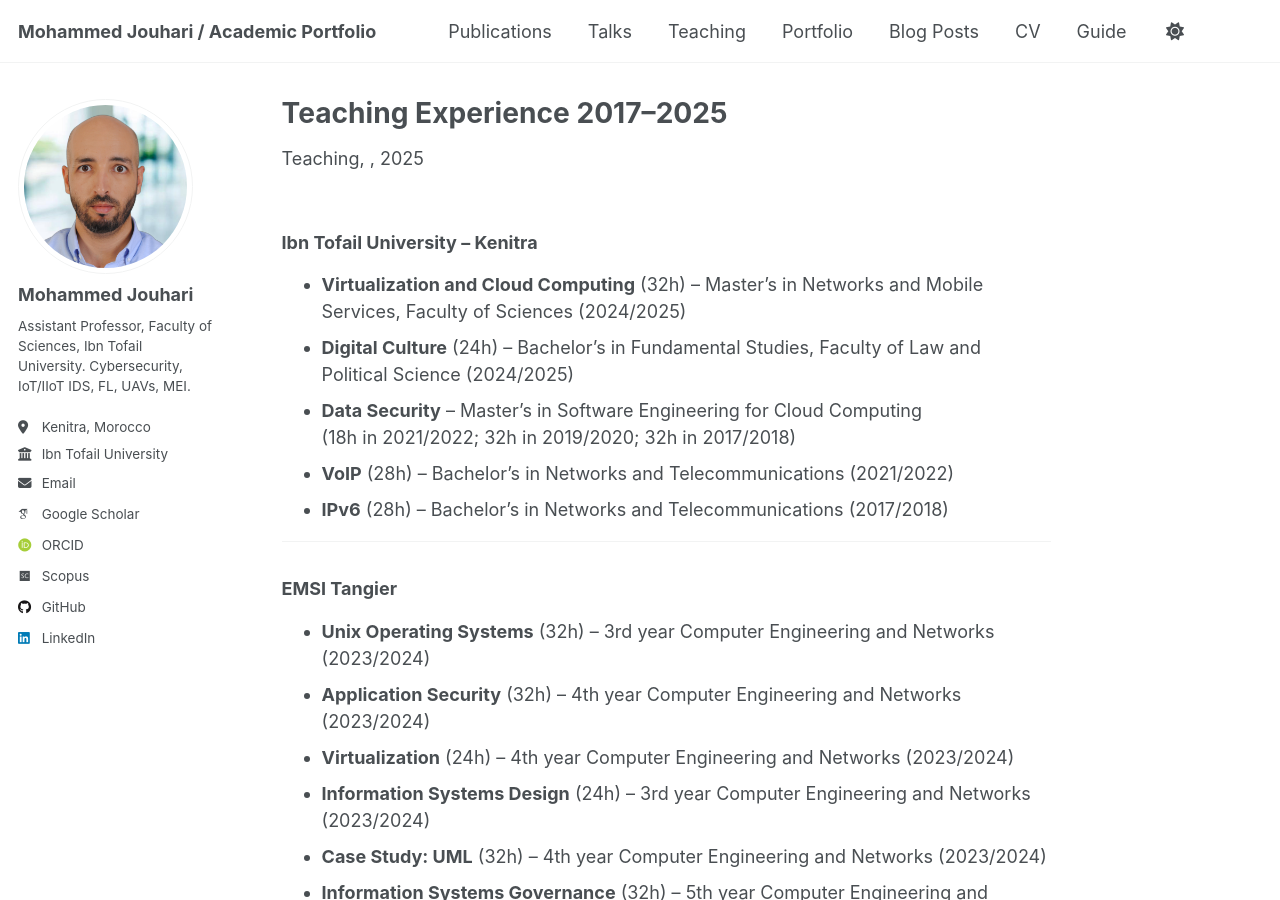
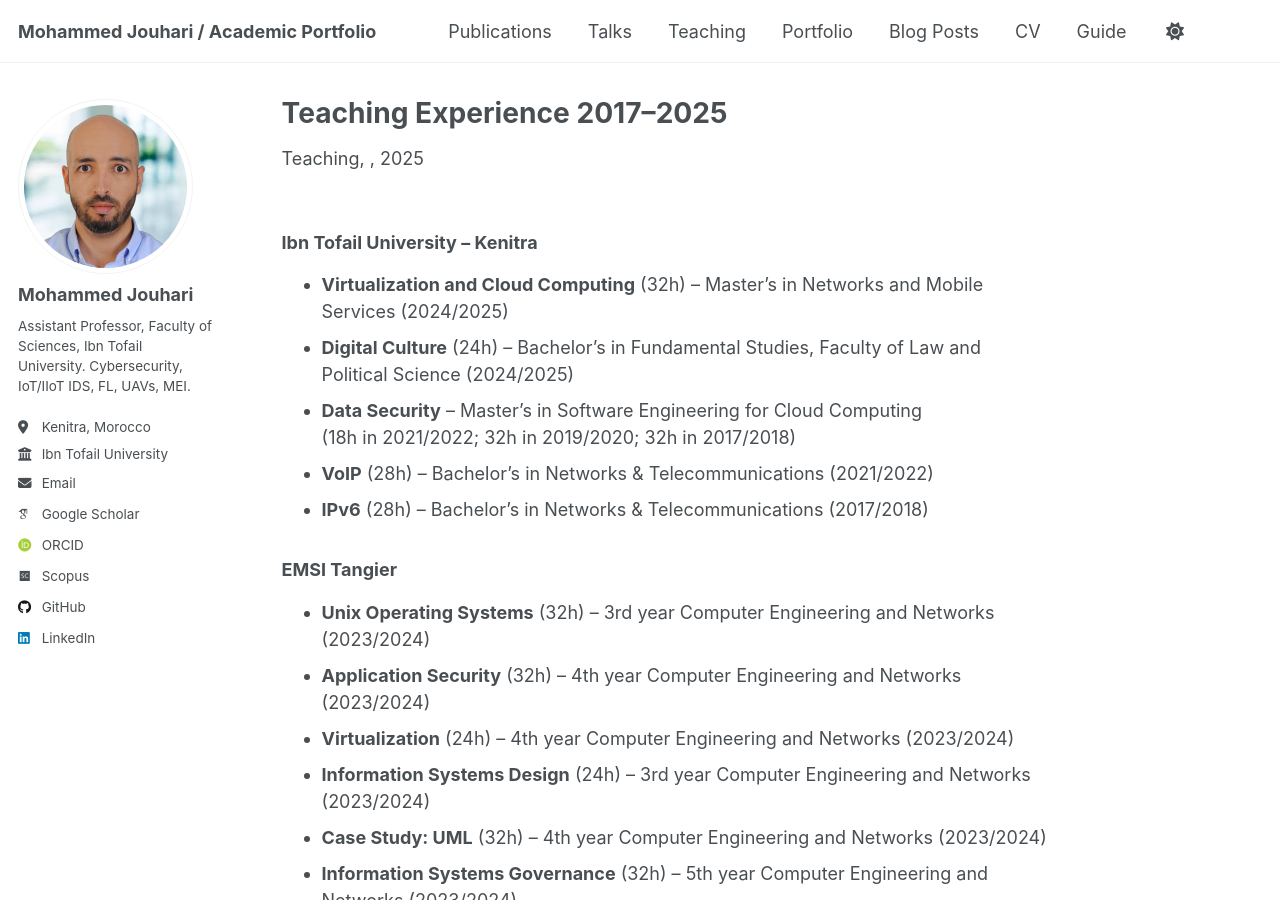
Before and after one commit to mohammed-jouhari/portfolio, a Jekyll site: the page built from _teaching/2024-2025-teaching.md, in a window 1280 px wide and 900 px high. Built offline with Jekyll 4.4.1, drawn with Linux system fonts in a browser that asks for light colours; some web fonts are replaced; a script that is not in the unit is left out.

Commit message:
Update 2024-2025-teaching.md

```diff
--- a/_teaching/2024-2025-teaching.md
+++ b/_teaching/2024-2025-teaching.md
@@ -4,22 +4,18 @@ collection: teaching
 type: "Teaching"
 permalink: /teaching/2017-2025/
 date: 2025-01-01
-location: "Kenitra & Tangier, Morocco"
+author_profile: true
 ---
 
 ### Ibn Tofail University – Kenitra
-
-- **Virtualization and Cloud Computing** (32h) – Master’s in Networks and Mobile Services, Faculty of Sciences (2024/2025)
+- **Virtualization and Cloud Computing** (32h) – Master’s in Networks and Mobile Services (2024/2025)
 - **Digital Culture** (24h) – Bachelor’s in Fundamental Studies, Faculty of Law and Political Science (2024/2025)
 - **Data Security** – Master’s in Software Engineering for Cloud Computing
   (18h in 2021/2022; 32h in 2019/2020; 32h in 2017/2018)
-- **VoIP** (28h) – Bachelor’s in Networks and Telecommunications (2021/2022)
-- **IPv6** (28h) – Bachelor’s in Networks and Telecommunications (2017/2018)
-
----
+- **VoIP** (28h) – Bachelor’s in Networks & Telecommunications (2021/2022)
+- **IPv6** (28h) – Bachelor’s in Networks & Telecommunications (2017/2018)
 
 ### EMSI Tangier
-
 - **Unix Operating Systems** (32h) – 3rd year Computer Engineering and Networks (2023/2024)
 - **Application Security** (32h) – 4th year Computer Engineering and Networks (2023/2024)
 - **Virtualization** (24h) – 4th year Computer Engineering and Networks (2023/2024)
```
